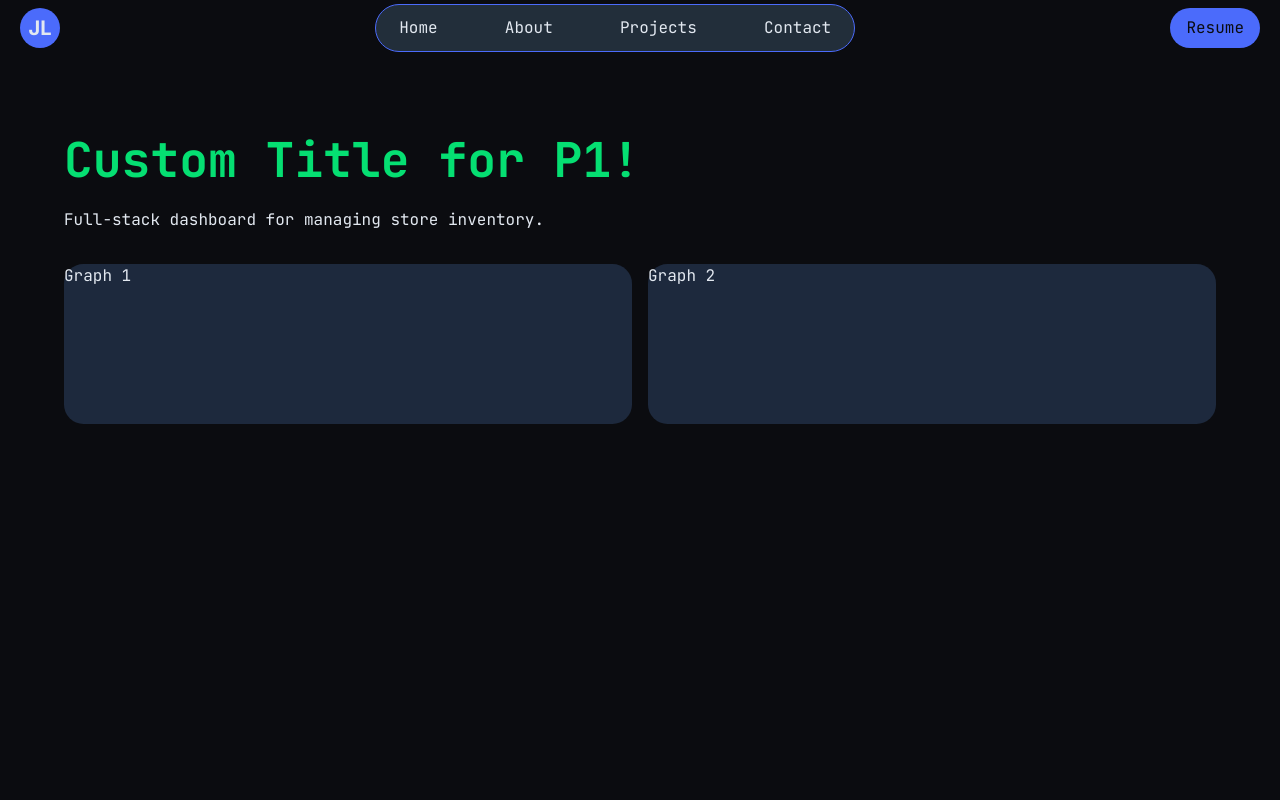
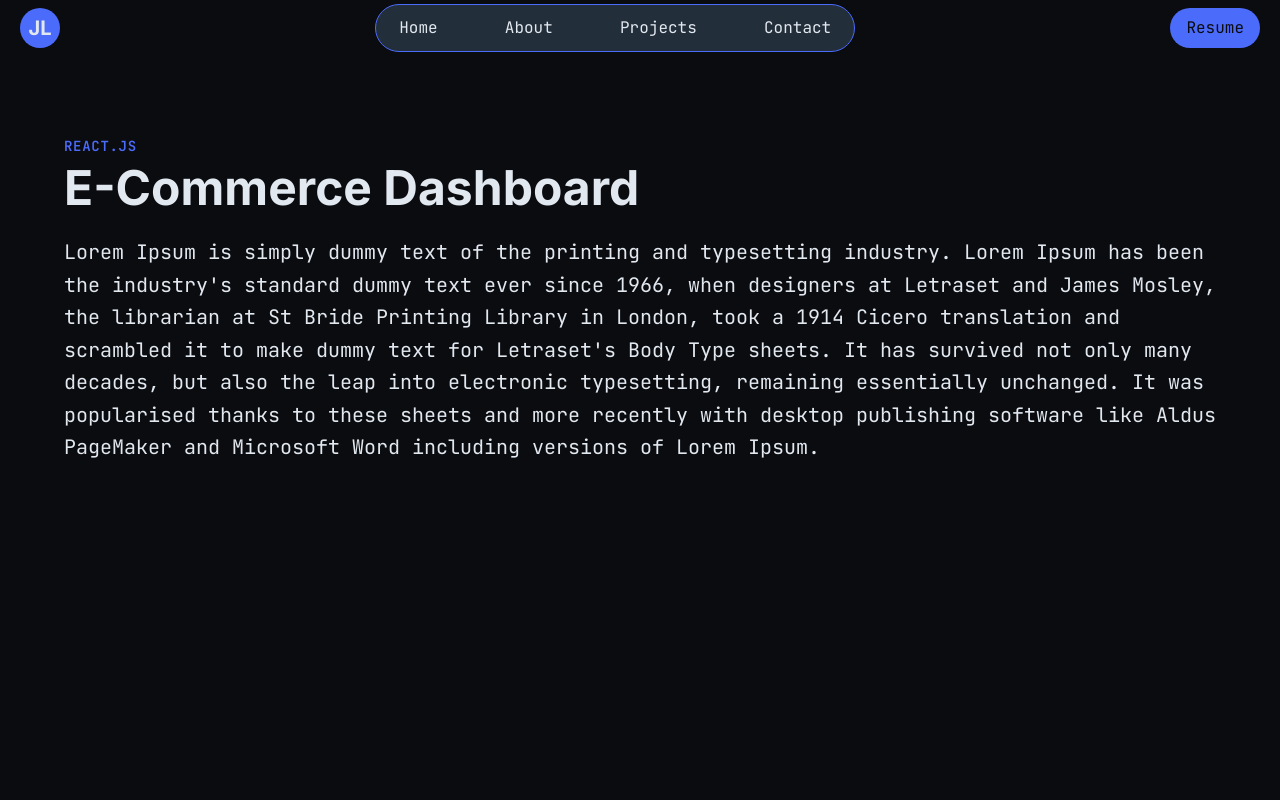
Before and after one commit to JohnLloydProg/my-portfolio, a Next.js app: page /projects/p1 in a window 1280 px wide. Shown: the top 800 px of the page. Built offline with nearby package versions, Linux system fonts and the light colour scheme.

Commit message:
feat(projects): migrated data to json file
Implemented file read for project data in the projects page and individual project page. Changed layout of individual project page.

```diff
--- a/app/projects/[slug]/page.tsx
+++ b/app/projects/[slug]/page.tsx
@@ -1,4 +1,14 @@
-import { PROJECTS_DATA } from "../page";
+import { promises as fs } from "node:fs";
+import path from "node:path";
+import Image from "next/image";
+import {
+	Carousel,
+	CarouselContent,
+	CarouselItem,
+	CarouselNext,
+	CarouselPrevious,
+} from "@/components/ui/carousel";
+import type { Project } from "../page";
 
 export default async function ProjectPage({
 	params,
@@ -6,56 +16,62 @@ export default async function ProjectPage({
 	params: Promise<{ slug: string }>;
 }) {
 	const { slug } = await params;
-	const project = PROJECTS_DATA.find((project) => project.id === slug);
+
+	const filePath = path.join(process.cwd(), "data", "projects.json");
+	const fileContent = await fs.readFile(filePath, "utf8");
+	const data: Project[] = JSON.parse(fileContent);
+	const project = data.find((project) => project.id === slug);
 	if (!project) return <h1>Not found!</h1>;
 
+	try {
+		const projectImagesPath = path.join(
+			process.cwd(),
+			"public",
+			"projects",
+			project.id,
+		);
+		const files = await fs.readdir(projectImagesPath, "utf8");
+		project.imgs = files.map((name) => `/projects/${project.id}/${name}`);
+	} catch (error) {
+		console.log(error);
+	}
+
+	await new Promise((resolve) => setTimeout(resolve, 2000));
+
 	return (
-		<div className="flex items-center justify-center">
-			<div
-				key={`detail-${project.id}`}
-				id={project.id}
-				className="min-h-lvh flex flex-col w-full max-w-6xl mt-20"
-			>
-				{project.id === "p1" && (
-					<div className="p1-custom-layout">
-						<h1 className="text-5xl font-bold mb-6 text-green-400">
-							Custom Title for P1!
-						</h1>
-						<p>{project.description}</p>
-						<div className="grid grid-cols-2 gap-4 mt-8">
-							<div className="h-40 bg-slate-800 rounded-xl">Graph 1</div>
-							<div className="h-40 bg-slate-800 rounded-xl">Graph 2</div>
-						</div>
-					</div>
+		<div className="flex justify-center">
+			<div className="min-h-lvh flex flex-col w-full max-w-6xl mt-10 mb-10">
+				{project.imgs && (
+					<Carousel
+						className=" w-full md:w-65/100 mx-auto"
+						opts={{ loop: true }}
+					>
+						<CarouselContent>
+							{project.imgs.map((image, index) => (
+								<CarouselItem key={image}>
+									<div className="relative w-full aspect-video rounded-xl overflow-clip">
+										<Image src={image} alt={`${project.name}-${index}`} fill />
+									</div>
+								</CarouselItem>
+							))}
+						</CarouselContent>
+						<CarouselPrevious
+							size="icon-lg"
+							className="rounded-full bg-obsidian-black/80 hover:bg-denim-blue text-platinum-white border-2 border-platinum-white shadow-lg backdrop-blur-sm transition-all hover:scale-110"
+						/>
+						<CarouselNext
+							size="icon-lg"
+							className="rounded-full bg-obsidian-black/80 hover:bg-denim-blue text-platinum-white border-2 border-platinum-white shadow-lg backdrop-blur-sm transition-all hover:scale-110"
+						/>
+					</Carousel>
 				)}
-
-				{project.id === "p2" && (
-					<div className="p2-custom-layout">
-						<h1 className="text-5xl font-bold mb-6 text-purple-500">
-							Anime Tracker Setup
-						</h1>
-						<p className="italic text-gray-400">
-							A completely different layout.
-						</p>
-						<div className="h-96 bg-slate-800 mt-8 rounded-full flex items-center justify-center">
-							Custom Round Graphic
-						</div>
-					</div>
-				)}
-
-				{project.id !== "p1" && project.id !== "p2" && (
-					<div>
-						<span className="text-sm font-semibold text-blue-500 tracking-wider uppercase mb-2">
-							{project.framework}
-						</span>
-						<h1 className="text-5xl font-bold text-white mb-6">
-							{project.name}
-						</h1>
-						<p className="text-xl text-gray-400 leading-relaxed mb-8">
-							{project.description}
-						</p>
-					</div>
-				)}
+				<p className="text-sm font-semibold text-denim-blue tracking-wider uppercase mb-2 mt-10">
+					{project.framework}
+				</p>
+				<div className="flex">
+					<h1 className="text-5xl font-bold font-inter mb-6">{project.name}</h1>
+				</div>
+				<p className="text-xl leading-relaxed">{project.description}</p>
 			</div>
 		</div>
 	);
--- a/app/projects/page.tsx
+++ b/app/projects/page.tsx
@@ -1,4 +1,6 @@
+import path from "path";
 import ProjectCard from "./projectCard";
+import { promises as fs } from "fs";
 
 // --- INTERFACES ---
 export interface Project {
@@ -6,6 +8,7 @@ export interface Project {
 	name: string;
 	framework: string;
 	description: string;
+	imgs?: string[];
 }
 
 // --- MOCK DATA ---
@@ -17,53 +20,21 @@ const FILTERS: string[] = [
 	"React Native",
 ];
 
-export const PROJECTS_DATA: Project[] = [
-	{
-		id: "p1",
-		name: "E-Commerce Dashboard",
-		framework: "React.js",
-		description: "Full-stack dashboard for managing store inventory.",
-	},
-	{
-		id: "p2",
-		name: "Anime Tracker",
-		framework: "Next.js",
-		description: "Track your favorite shows with real-time updates.",
-	},
-	{
-		id: "p3",
-		name: "Auth Microservice",
-		framework: "Node.js",
-		description: "Secure JWT authentication service.",
-	},
-	{
-		id: "p4",
-		name: "Payment Gateway API",
-		framework: "Node.js",
-		description: "Stripe integration for subscription processing.",
-	},
-	{
-		id: "p5",
-		name: "Fitness App",
-		framework: "React Native",
-		description: "Workout tracker and meal planner.",
-	},
-	{
-		id: "p6",
-		name: "Portfolio V2",
-		framework: "Next.js",
-		description: "Personal portfolio with interactive animations.",
-	},
-];
+export default async function Projects() {
+	const filePath = path.join(process.cwd(), "data", "projects.json");
+	const fileContent = await fs.readFile(filePath, "utf8");
+	const data: Project[] = JSON.parse(fileContent);
 
-export default async function Projects() {
+	await new Promise((resolve) => setTimeout(resolve, 1000));
+
 	return (
 		<div className="flex flex-col items-center min-h-lvh">
 			<h1 className="font-inter text-5xl font-bold mt-10">
-				Explore My Projects
+				Explore <span className="text-pastel-blue">My</span>{" "}
+				<span className="text-denim-blue">Projects</span>
 			</h1>
 			<div className="flex flex-wrap gap-10 max-w-6xl justify-center mt-20">
-				{PROJECTS_DATA.map((project) => (
+				{data.map((project) => (
 					<ProjectCard key={project.id} project={project} />
 				))}
 			</div>
--- /dev/null
+++ b/data/projects.json
@@ -0,0 +1,38 @@
+[
+	{
+		"id": "p1",
+		"name": "E-Commerce Dashboard",
+		"framework": "React.js",
+		"description": "Lorem Ipsum is simply dummy text of the printing and typesetting industry. Lorem Ipsum has been the industry's standard dummy text ever since 1966, when designers at Letraset and James Mosley, the librarian at St Bride Printing Library in London, took a 1914 Cicero translation and scrambled it to make dummy text for Letraset's Body Type sheets. It has survived not only many decades, but also the leap into electronic typesetting, remaining essentially unchanged. It was popularised thanks to these sheets and more recently with desktop publishing software like Aldus PageMaker and Microsoft Word including versions of Lorem Ipsum."
+	},
+	{
+		"id": "p2",
+		"name": "Anime Tracker",
+		"framework": "Next.js",
+		"description": "Lorem Ipsum is simply dummy text of the printing and typesetting industry. Lorem Ipsum has been the industry's standard dummy text ever since 1966, when designers at Letraset and James Mosley, the librarian at St Bride Printing Library in London, took a 1914 Cicero translation and scrambled it to make dummy text for Letraset's Body Type sheets. It has survived not only many decades, but also the leap into electronic typesetting, remaining essentially unchanged. It was popularised thanks to these sheets and more recently with desktop publishing software like Aldus PageMaker and Microsoft Word including versions of Lorem Ipsum."
+	},
+	{
+		"id": "p3",
+		"name": "Auth Microservice",
+		"framework": "Node.js",
+		"description": "Lorem Ipsum is simply dummy text of the printing and typesetting industry. Lorem Ipsum has been the industry's standard dummy text ever since 1966, when designers at Letraset and James Mosley, the librarian at St Bride Printing Library in London, took a 1914 Cicero translation and scrambled it to make dummy text for Letraset's Body Type sheets. It has survived not only many decades, but also the leap into electronic typesetting, remaining essentially unchanged. It was popularised thanks to these sheets and more recently with desktop publishing software like Aldus PageMaker and Microsoft Word including versions of Lorem Ipsum."
+	},
+	{
+		"id": "p4",
+		"name": "Payment Gateway API",
+		"framework": "Node.js",
+		"description": "Lorem Ipsum is simply dummy text of the printing and typesetting industry. Lorem Ipsum has been the industry's standard dummy text ever since 1966, when designers at Letraset and James Mosley, the librarian at St Bride Printing Library in London, took a 1914 Cicero translation and scrambled it to make dummy text for Letraset's Body Type sheets. It has survived not only many decades, but also the leap into electronic typesetting, remaining essentially unchanged. It was popularised thanks to these sheets and more recently with desktop publishing software like Aldus PageMaker and Microsoft Word including versions of Lorem Ipsum."
+	},
+	{
+		"id": "p5",
+		"name": "Fitness App",
+		"framework": "React Native",
+		"description": "Lorem Ipsum is simply dummy text of the printing and typesetting industry. Lorem Ipsum has been the industry's standard dummy text ever since 1966, when designers at Letraset and James Mosley, the librarian at St Bride Printing Library in London, took a 1914 Cicero translation and scrambled it to make dummy text for Letraset's Body Type sheets. It has survived not only many decades, but also the leap into electronic typesetting, remaining essentially unchanged. It was popularised thanks to these sheets and more recently with desktop publishing software like Aldus PageMaker and Microsoft Word including versions of Lorem Ipsum."
+	},
+	{
+		"id": "p6",
+		"name": "Portfolio V2",
+		"framework": "Next.js",
+		"description": "Lorem Ipsum is simply dummy text of the printing and typesetting industry. Lorem Ipsum has been the industry's standard dummy text ever since 1966, when designers at Letraset and James Mosley, the librarian at St Bride Printing Library in London, took a 1914 Cicero translation and scrambled it to make dummy text for Letraset's Body Type sheets. It has survived not only many decades, but also the leap into electronic typesetting, remaining essentially unchanged. It was popularised thanks to these sheets and more recently with desktop publishing software like Aldus PageMaker and Microsoft Word including versions of Lorem Ipsum."
+	}
+]
```
Also changed, not shown: public/projects/p6/home.png (added).
